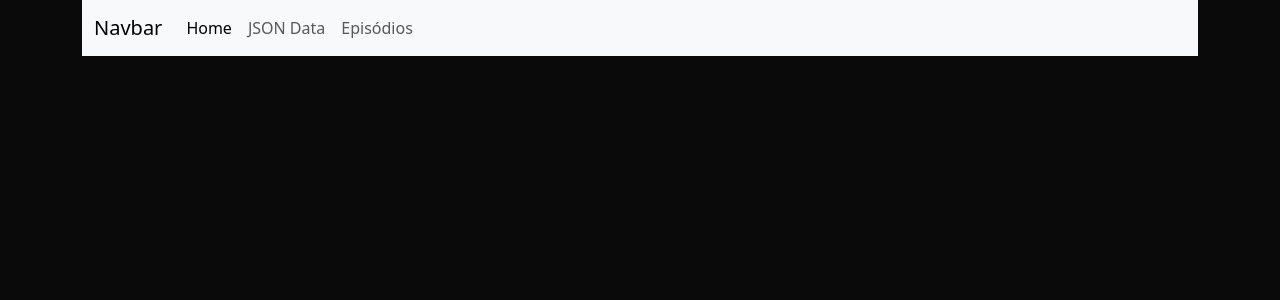
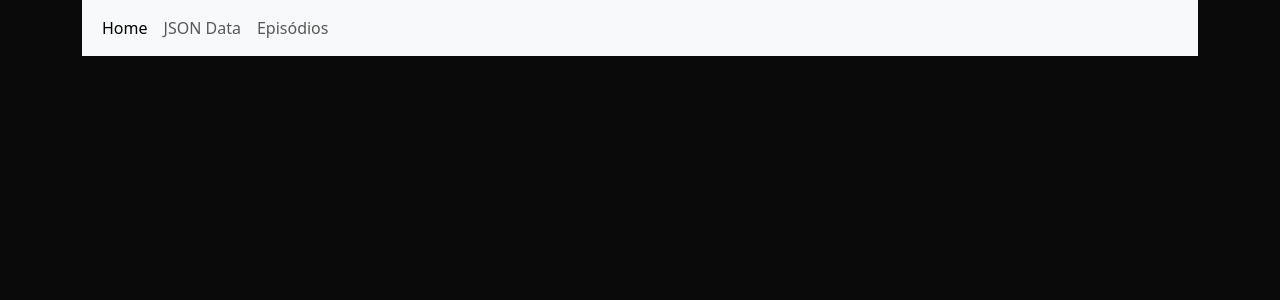
Before and after one commit to raquel-maia/FlaskRickAndMortyApp, a Flask app: template templates/layouts.html in a window 1280 px wide. Shown: the top 300 px of the page. Run offline with Flask 3, Linux system fonts and the light colour scheme; the template is opened without the code that fills it, so the values that code supplies are empty.

Commit message:
update nav

```diff
--- a/templates/nav.html
+++ b/templates/nav.html
@@ -1,7 +1,6 @@
 <header>
     <nav class="navbar navbar-expand-lg bg-body-tertiary ">
             <div class="container-fluid">
-            <a class="navbar-brand" href="#">Navbar</a>
             <button class="navbar-toggler" type="button" data-bs-toggle="collapse" data-bs-target="#navbarNav" aria-controls="navbarNav" aria-expanded="false" aria-label="Toggle navigation">
                 <span class="navbar-toggler-icon"></span>
             </button>
```
